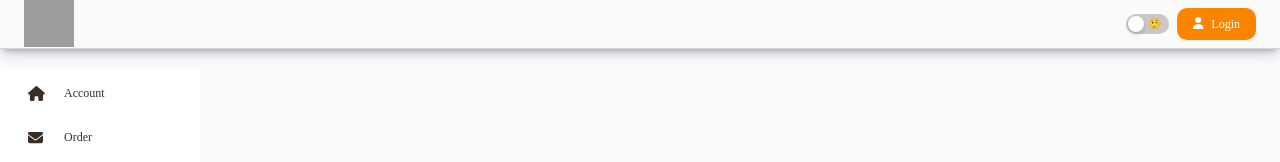
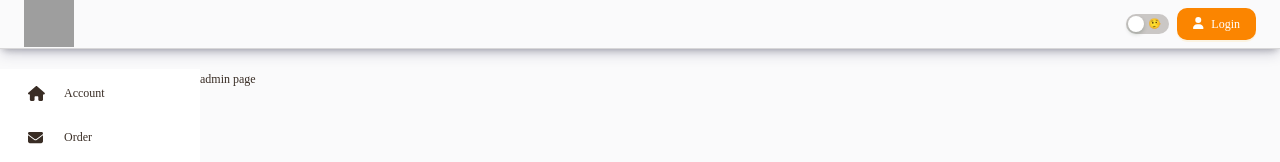
Before and after one commit to phuocAnonydev14/frontend_eProject_sem3, a Next.js app: page /admin in a window 1280 px wide. Shown: the top 162 px of the page. Built offline with nearby package versions, Linux system fonts and the light colour scheme; grey boxes are pictures that could not be loaded.

Commit message:
:tada: update order feature

```diff
--- a/src/app/admin/account/page.tsx
+++ b/src/app/admin/account/page.tsx
@@ -1,7 +1,9 @@
 'use client'
+
+import {Typography} from "antd";
 
 export default function AccountPage() {
 	return <div>
-		this is account page
+		<Typography.Text>this is account page</Typography.Text>
 	</div>
 }
--- a/src/app/admin/page.tsx
+++ b/src/app/admin/page.tsx
@@ -1,3 +1,7 @@
+import {Typography} from "antd";
+
 export default function AdminPage(){
-	return <div></div>
+	return <div>
+		<Typography.Text>admin page</Typography.Text>
+	</div>
 }
```
